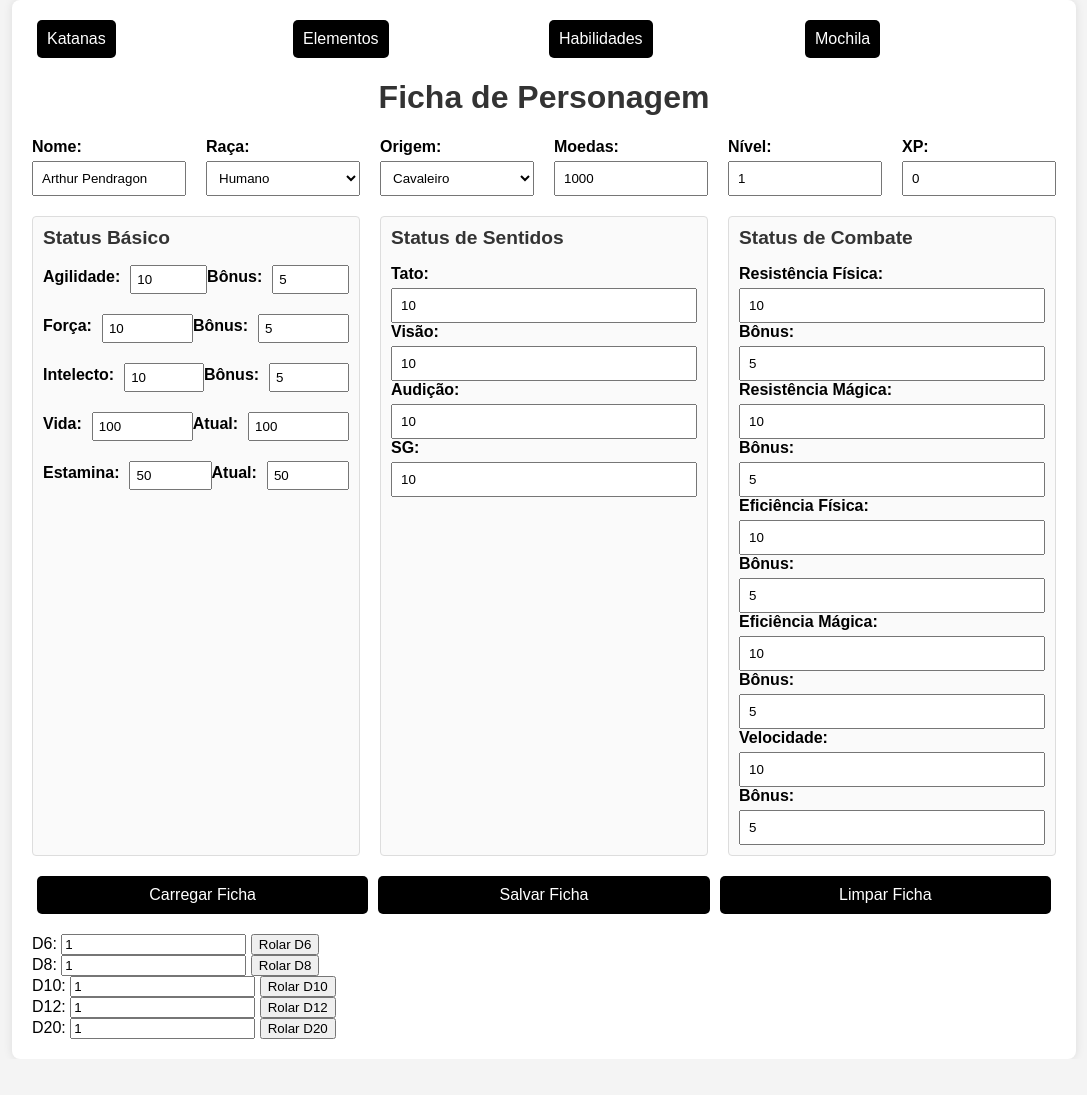
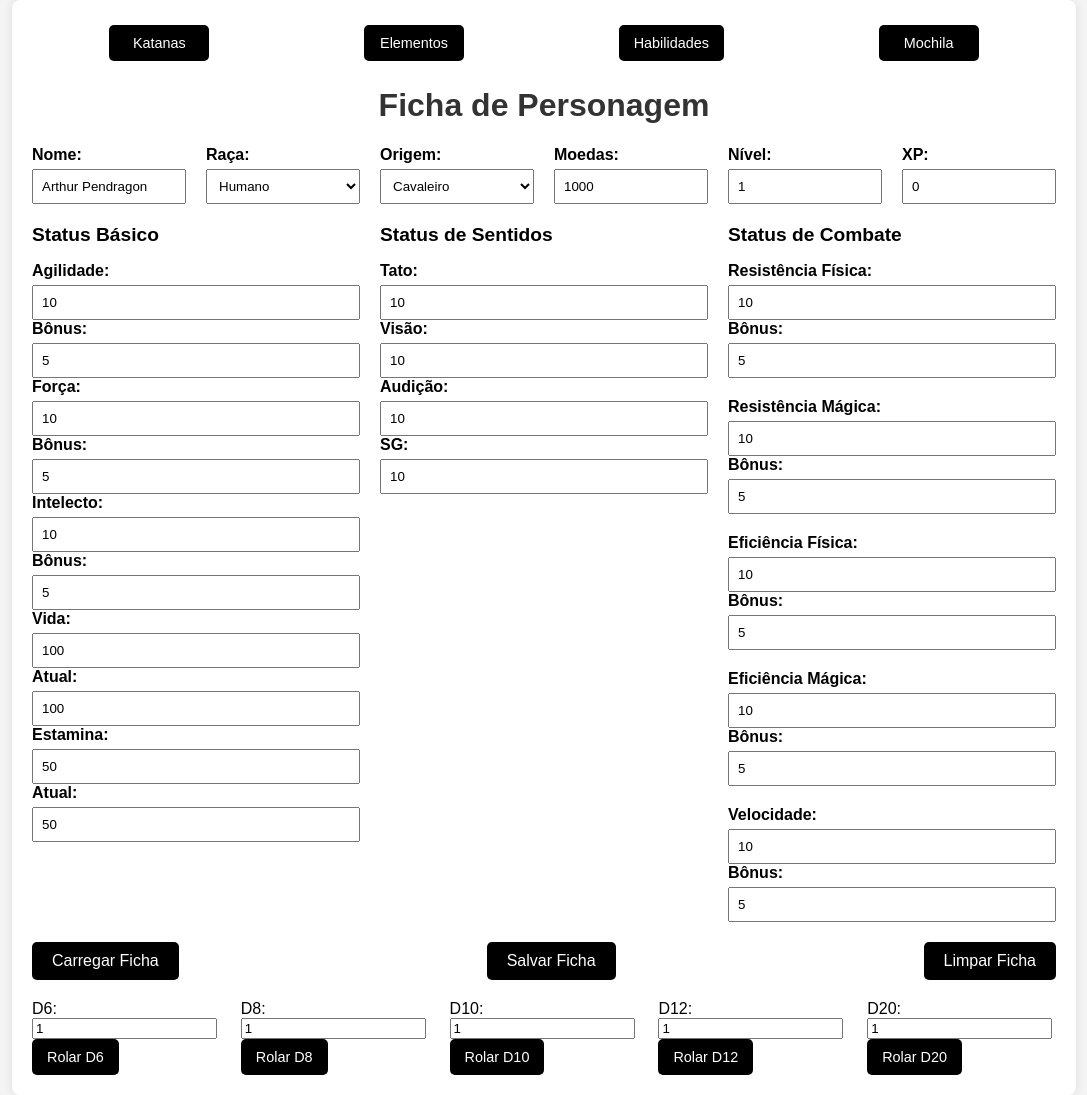
Before and after one commit to oPatolino/Ficha-Perso, a plain HTML site: page index.html in a window 1280 px wide. Shown: the whole page, without its empty margins (96-1183 px from the left). Before the commit the page ends 1059 px from the top, so only its background shows below. Drawn offline with Linux system fonts and the light colour scheme; a script that the page names is missing.

Commit message:
Update styles.css

```diff
--- a/styles.css
+++ b/styles.css
@@ -1,10 +1,10 @@
-/* Seu CSS existente */
 body {
     font-family: Arial, sans-serif;
     margin: 0;
     padding: 0;
     background-color: #f4f4f4;
 }
+
 .container {
     width: 80%;
     margin: auto;
@@ -14,101 +14,140 @@ body {
     border-radius: 8px;
     box-shadow: 0 0 10px rgba(0,0,0,0.1);
 }
+
 h1 {
     text-align: center;
     color: #333;
 }
+
 .info, .status {
     display: flex;
     flex-wrap: wrap;
     gap: 20px;
     margin-bottom: 20px;
 }
+
 .info div, .status div {
     flex: 1;
     min-width: 120px;
 }
+
 .info label, .status label {
     font-weight: bold;
     display: block;
     margin-bottom: 5px;
 }
+
 .info input, .info select, .status input {
     padding: 8px;
     box-sizing: border-box;
     width: 100%;
 }
+
 .status {
     margin-top: 20px;
 }
+
 .status > div {
     flex: 1;
     min-width: 180px;
 }
+
 .status h2 {
     margin-top: 0;
     font-size: 1.2em;
-    color: #333;
 }
-.status .status-block {
-    border: 1px solid #ddd;
-    padding: 10px;
-    border-radius: 4px;
-    background: #fafafa;
-}
-.status-basic .attributes, .status-senses .senses, .status-combat .combat {
-    display: flex;
-    flex-direction: column;
-    gap: 20px;
-}
-.status-basic .attributes div, .status-senses .senses div, .status-combat .combat div {
-    display: flex;
-    align-items: center;
-    justify-content: space-between;
-    width: 100%;
-}
-.status-basic .attributes label, .status-senses .senses label, .status-combat .combat label {
-    flex: 1;
-    margin-right: 10px;
-}
-.status-basic .attributes input, .status-senses .senses input, .status-combat .combat input {
-    min-width: 50px;
-    width: auto;
-    padding: 5px;
-}
-.status-combat .combat div {
-    display: flex;
-    align-items: center;
-    justify-content: space-between;
-    width: 100%;
-}
-.status-combat .combat input[type="number"] {
-    width: auto;
-    min-width: 50px;
-    padding: 5px;
-}
-.top-button-container, .button-container {
+
+.button-container {
     display: flex;
     justify-content: space-between;
+    margin-top: 20px;
+}
+
+.button-container button {
+    background-color: #000;
+    color: #fff;
+    border: none;
+    padding: 10px 20px;
+    font-size: 1em;
+    cursor: pointer;
+    border-radius: 5px;
+    transition: background-color 0.3s ease;
+}
+
+.button-container button:hover {
+    background-color: #333;
+}
+
+.top-button-container {
+    display: flex;
+    justify-content: space-around;
+    flex-wrap: wrap;
     margin-bottom: 20px;
-    width: 100%;
 }
-.top-button-container a, .button-container button {
-    flex: 1;
-    margin: 0 5px;
-}
+
 .top-button-container a {
     text-decoration: none;
 }
-.top-button-container button, .button-container button {
-    padding: 10px;
-    font-size: 1em;
+
+.top-button-container button {
+    background-color: #000;
     color: #fff;
-    background-color: #000;
     border: none;
+    padding: 10px 15px;
+    font-size: 0.9em;
+    cursor: pointer;
     border-radius: 5px;
-    cursor: pointer;
+    transition: background-color 0.3s ease;
+    flex: 1;
+    margin: 5px;
+    min-width: 100px;
+    text-align: center;
 }
-.top-button-container button:hover, .button-container button:hover {
+
+.top-button-container button:hover {
     background-color: #333;
 }
+
+.status-basic, .combat {
+    display: flex;
+    flex-wrap: wrap;
+    gap: 20px;
+}
+
+.attributes div, .combat div {
+    flex: 1;
+    min-width: 200px;
+}
+
+.senses .column {
+    flex: 1;
+    min-width: 180px;
+}
+
+.dice-container {
+    display: flex;
+    flex-wrap: wrap;
+    gap: 20px;
+    margin-top: 20px;
+}
+
+.dice-container div {
+    flex: 1;
+    min-width: 120px;
+}
+
+.dice-container button {
+    background-color: #000;
+    color: #fff;
+    border: none;
+    padding: 10px 15px;
+    font-size: 0.9em;
+    cursor: pointer;
+    border-radius: 5px;
+    transition: background-color 0.3s ease;
+}
+
+.dice-container button:hover {
+    background-color: #333;
+}
```
